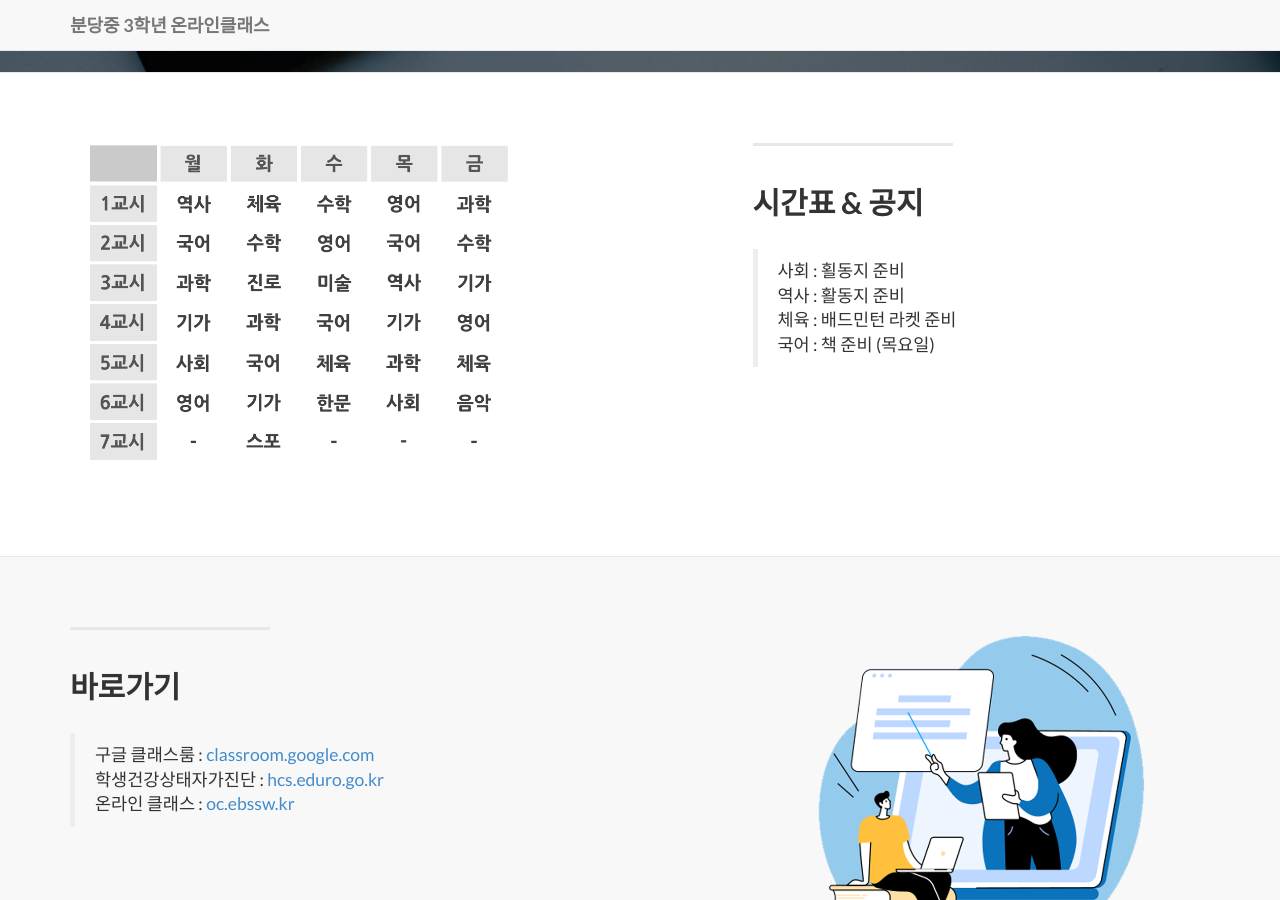
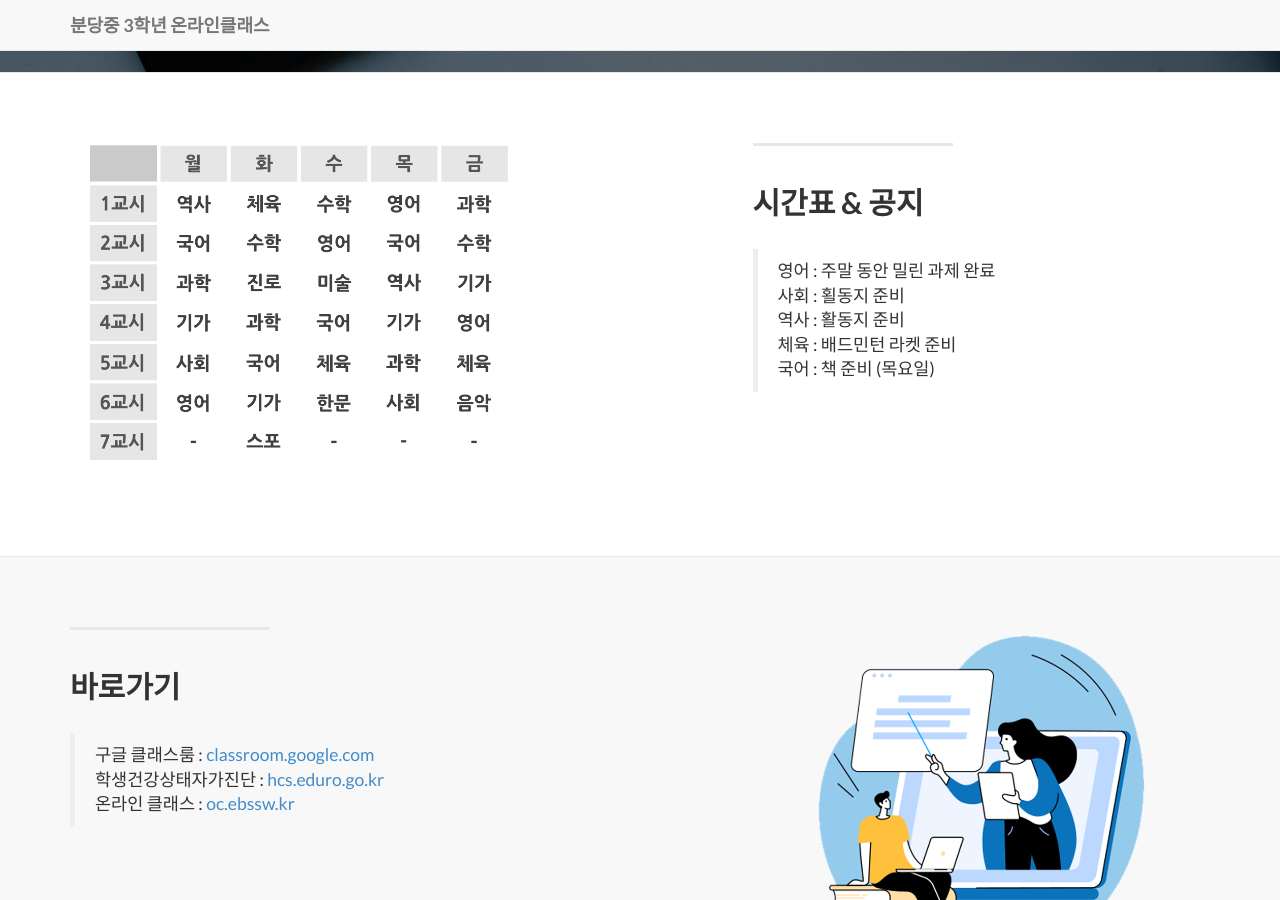
Before and after one commit to bundang-ms-2021/oncl, a Jekyll site: the page built from index.html, in a window 1280 px wide and 900 px high, scrolled down 692 px. Built offline with Jekyll 4.4.1, drawn with Linux system fonts in a browser that asks for light colours; nearby versions of some CDN libraries; library files that are not in the unit come from our copies.

Commit message:
Update 2014-09-21-services-1.markdown

```diff
--- a/_posts/2014-09-21-services-1.markdown
+++ b/_posts/2014-09-21-services-1.markdown
@@ -6,6 +6,7 @@ title: 시간표 & 공지
 description: |
 ---
 
+  > 영어 : 주말 동안 밀린 과제 완료
   > 사회 : 횔동지 준비
   > 역사 : 활동지 준비
   > 체육 : 배드민턴 라켓 준비
```
